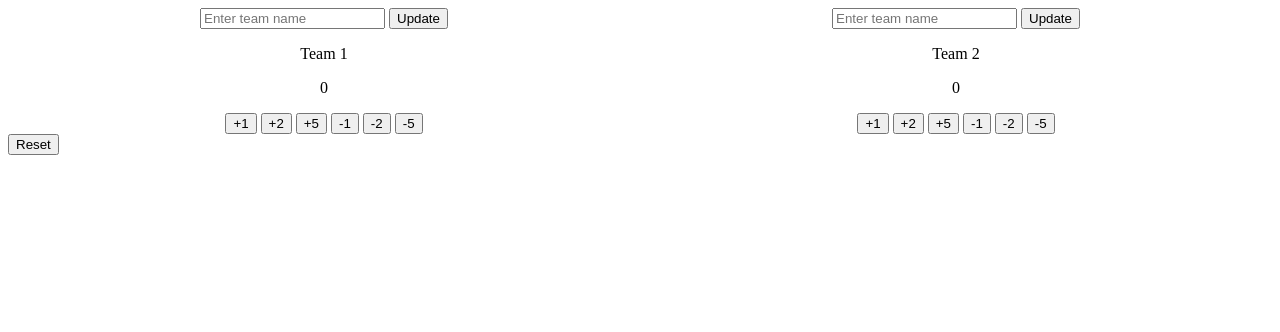
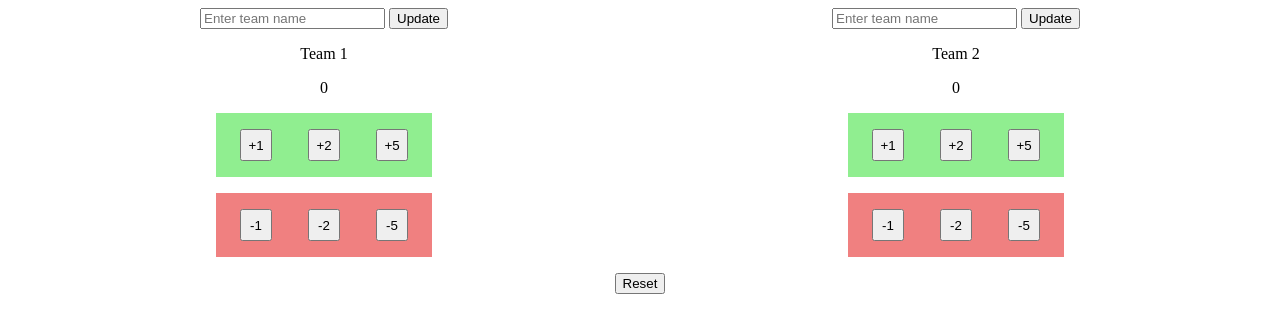
Before and after one commit to dsfrederic/rugby-scoreboard, an Electron app: page control.html in a window 1280 px wide. Drawn offline with Linux system fonts and the light colour scheme.

Commit message:
Update styling of control panel

```diff
--- a/control.html
+++ b/control.html
@@ -13,6 +13,30 @@
       justify-content: space-around;
       text-align: center;
     }
+
+    .positive {
+      background-color: lightgreen;
+      color: white;
+      margin: 1rem;
+    }
+
+    .negative {
+      background-color: lightcoral;
+      color: white;
+      margin: 1rem;
+    }
+
+    .scoreBtn {
+      height: 2rem;
+      width: 2rem;
+      margin: 1rem;
+    }
+
+    .footer {
+      text-align: center;
+      display: flex;
+      justify-content: center;
+    }
   </style>
   <title>Scoreboard control center</title>
 </head>
@@ -24,27 +48,35 @@
       <button class="teamNameBtn" team="1" type="button">Update</button>
       <p class="teamName" team="1">Team 1</p>
       <p class="teamScore" team="1">0</p>
+      <div class="positive">
         <button class="scoreBtn" team="1" type="button">+1</button>
         <button class="scoreBtn" team="1" type="button">+2</button>
         <button class="scoreBtn" team="1" type="button">+5</button>
+      </div>
+      <div class="negative">
         <button class="scoreBtn" team="1" type="button">-1</button>
         <button class="scoreBtn" team="1" type="button">-2</button>
         <button class="scoreBtn" team="1" type="button">-5</button>
+      </div>
     </div>
     <div class="team">
       <input type="text" class="teamNameInput" team="2" placeholder="Enter team name">
       <button class="teamNameBtn" team="2" type="button">Update</button>
       <p class="teamName" team="2">Team 2</p>
       <p class="teamScore" team="2">0</p>
+      <div class="positive">
         <button class="scoreBtn" team="2" type="button">+1</button>
         <button class="scoreBtn" team="2" type="button">+2</button>
         <button class="scoreBtn" team="2" type="button">+5</button>
+      </div>
+      <div class="negative">
         <button class="scoreBtn" team="2" type="button">-1</button>
         <button class="scoreBtn" team="2" type="button">-2</button>
         <button class="scoreBtn" team="2" type="button">-5</button>
       </div>
     </div>
-  <div>
+  </div>
+  <div class="footer">
     <button id="reset" type="button">Reset</button>
   </div>
   <script src="./renderer.js"></script>
```
Lines whose indentation alone changed are shown as unchanged.
